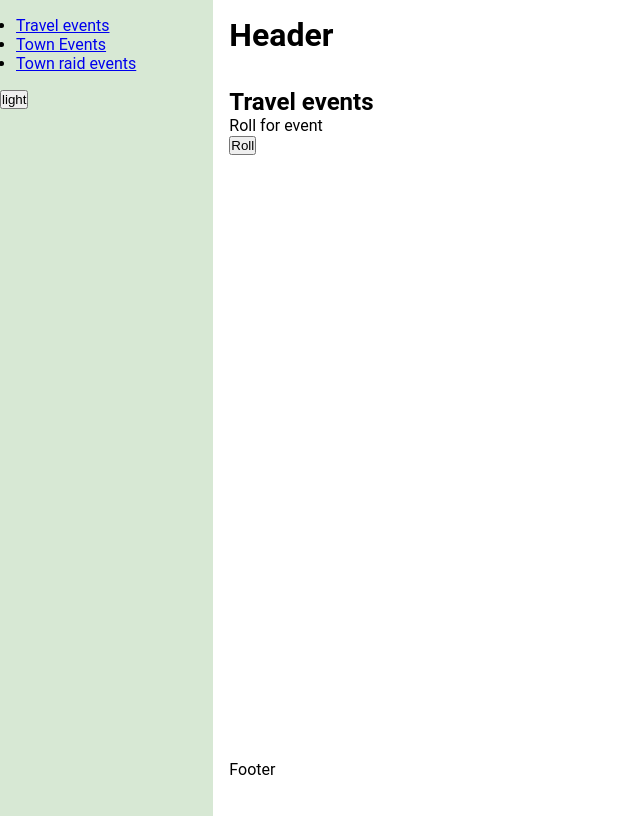
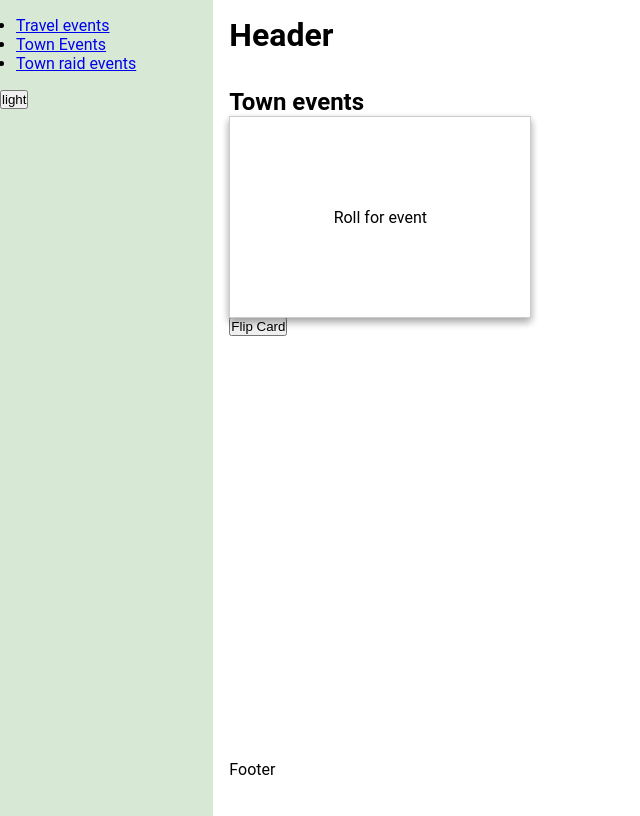
Before and after one commit to hankaro/eventrollertwo, a React (Create React App) app: page / in a window 1280 px wide. Shown: the whole page, without its empty margins (0-640 px from the left). Built offline with nearby package versions, Linux system fonts and the light colour scheme.

Commit message:
Added flipcard functionality

```diff
--- /dev/null
+++ b/src/components/FlipCard.css
@@ -0,0 +1,35 @@
+/* src/FlipCard.css */
+.flip-card {
+    perspective: 1000px;
+  }
+
+  .flip-card-inner {
+    position: relative;
+    width: 300px;
+    height: 200px;
+    text-align: center;
+    transition: transform 0.6s;
+    transform-style: preserve-3d;
+  }
+
+  .flip-card-inner.flipped {
+    transform: rotateY(180deg);
+  }
+
+  .flip-card-front,
+  .flip-card-back {
+    position: absolute;
+    width: 100%;
+    height: 100%;
+    backface-visibility: hidden;
+    display: flex;
+    justify-content: center;
+    align-items: center;
+    background-color: #fff;
+    border: 1px solid #ccc;
+    box-shadow: 0 4px 8px rgba(0, 0, 0, 0.2);
+  }
+
+  .flip-card-back {
+    transform: rotateY(180deg);
+  }
--- /dev/null
+++ b/src/components/Flipcard.js
@@ -0,0 +1,57 @@
+// src/FlipCard.js
+import React, { useState } from 'react';
+import './FlipCard.css';
+
+const FlipCard = ({ data }) => {
+    const [num, setNum] = useState(0);
+
+    const randomNumberInRange = (min, max) => {
+        return Math.floor(Math.random() * (max - min + 1)) + min;
+    };
+
+    const [isFlipped, setIsFlipped] = useState(false);
+
+    const handleClick = () => {
+        setIsFlipped(prevIsFlipped => !prevIsFlipped);
+        setTimeout(() => {
+            setNum(randomNumberInRange(1, 100));
+            setIsFlipped(prevIsFlipped => !prevIsFlipped);
+        }, 1000);
+    };
+
+    const Message = ({ num }) => {
+        let message = "";
+        if (num > 0) {
+            num = num;
+            message = data.entries[num - 1];
+        } else {
+            num = ""
+            message = "Roll for event";
+        }
+
+        return (
+            <div className="flip-card-front">
+                <h1>{num}</h1>
+                <p>{message}</p>
+            </div>
+        );
+    }
+
+    return (
+        <div>
+            <div className="flip-card">
+                <div className={`flip-card-inner ${isFlipped ? 'flipped' : ''}`}>
+                    <div className="flip-card-front">
+                        <Message num={num} />
+                    </div>
+                    <div className="flip-card-back">
+                        <h1>Back Side</h1>
+                    </div>
+                </div>
+                <button onClick={handleClick}>Flip Card</button>
+            </div>
+        </div>
+    )
+}
+
+export default FlipCard;
--- a/src/components/Header.js
+++ b/src/components/Header.js
@@ -18,7 +18,7 @@ const Header  = () =>  {
         <h1>Header</h1>
         <button className="nav-toggle" onClick={handleClick}>Klikkaa mua</button>
         </header>
-        <div class={`mobile-nav ${isOpen ? "is-open" : ""}`}><Navi /><ThemeButton /></div>
+        <div className={`mobile-nav ${isOpen ? "is-open" : ""}`}><Navi /><ThemeButton /></div>
         </>
     )
 }
--- a/src/pages/Home.js
+++ b/src/pages/Home.js
@@ -1,38 +1,14 @@
 import { useState } from 'react';
 import data from './events/travelEvents'
+import FlipCard from '../components/Flipcard';
 
-const Town = () => {
-    const [num, setNum] = useState(0);
-
-    const randomNumberInRange = (min, max) => {
-        return Math.floor(Math.random()
-            * (max - min + 1)) + min;
-    };
-
-    const handleClick = () => {
-        setNum(randomNumberInRange(1, 100));
-    };
-
-    const Message = ({ num }) => {
-        let message = "";
-        if (num > 0) {
-            message = data.entries[num];
-        } else {
-            message = "Roll for event";
-        }
-
-        return (
-            <p>{message}</p>
-        );
-    }
-
+const TownEvents = () => {
     return (
         <div>
-        <h1>Travel events</h1>
-        <Message num={num} />
-        <button onClick={handleClick}>Roll</button>
+            <h1>Town events</h1>
+            <FlipCard data={data} />
         </div>
     )
 }
 
-export default Town;
+export default TownEvents;
```
